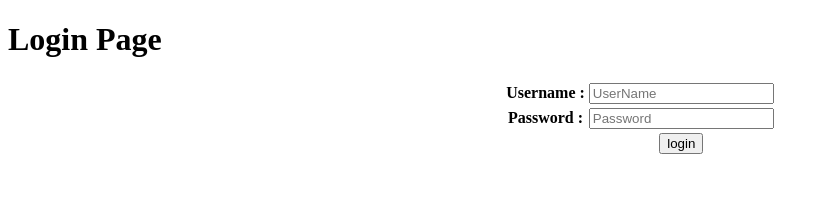
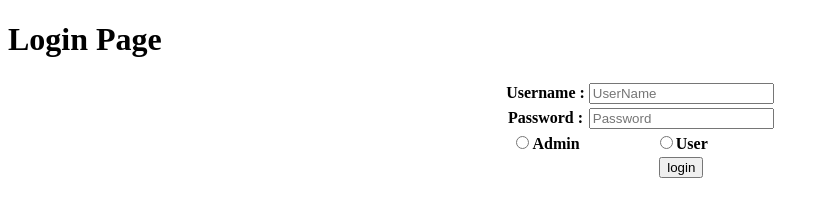
Before and after one commit to ishara18/javawebapplication, a plain HTML site: page testwebapplication/web/index.html in a window 1280 px wide. Shown: the whole page, without its empty margins (0-829 px from the left). Drawn offline with Linux system fonts and the light colour scheme.

Commit message:
Update index.html

```diff
--- a/testwebapplication/web/index.html
+++ b/testwebapplication/web/index.html
@@ -21,6 +21,10 @@ Click nbfs://nbhost/SystemFileSystem/Templates/JSP_Servlet/Html.html to edit thi
                     <th>Password :</th><th><input type="text" name="password" placeholder="Password"/></th>
                 </tr>
                 <tr>
+                    <th><input type="radio" id="admin" name="selection" value="ADMIN"><label for="admin">Admin</label></th>
+                    <th><input type="radio" id="user" name="selection" value="USER"><label for="user">User</label></th>
+                </tr>
+                <tr>
                     <th></th>
                     <th><input type="submit" value="login"/></th>
                 </tr>
```
